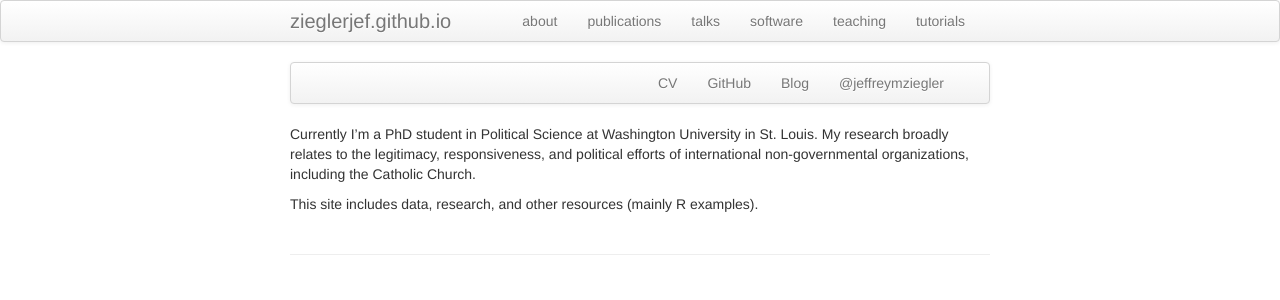
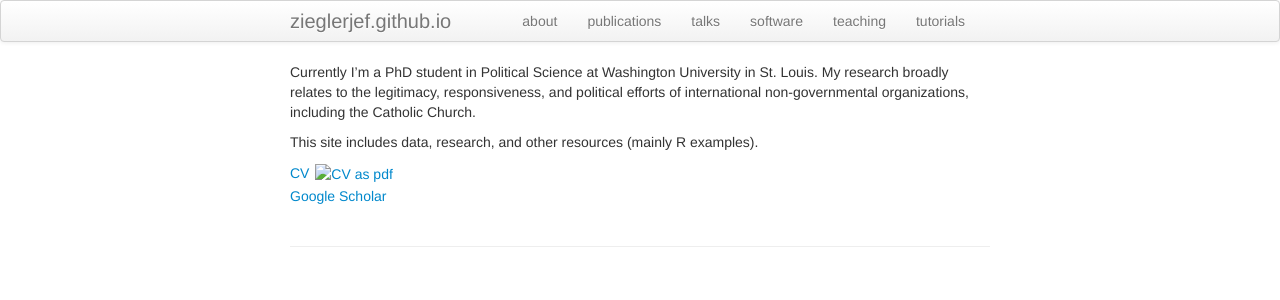
Before and after one commit to zieglerjef/zieglerjef.github.io, a Jekyll site: the page built from index.md, in a window 1280 px wide. Shown: the top 300 px of the page. Built offline with Jekyll 4.4.1, drawn with Linux system fonts in a browser that asks for light colours.

Commit message:
Update index.md

```diff
--- a/index.md
+++ b/index.md
@@ -1,20 +1,11 @@
 ---
 layout: frontpage
-title: About me
+title: Welcome!
 ---
-
-<div class="navbar">
-  <div class="navbar-inner">
-      <ul class="nav">
-          <li><a href="{{ BASE_PATH }}/assets/JeffZiegler_CV.pdf">CV</a></li>
-          <li><a href="https://github.com/zieglerjef">GitHub</a></li>
-          <li><a href="http://zieglerjef.github.io/blog">Blog</a></li>
-          <li><a href="https://twitter.com/jeffreymziegler">@jeffreymziegler</a></li>
-      </ul>
-  </div>
-</div>
-
 
 Currently I’m a PhD student in Political Science at Washington University in St. Louis. My research broadly relates to the legitimacy, responsiveness, and political efforts of international non-governmental organizations, including the Catholic Church.
 
 This site includes data, research, and other resources (mainly R examples).
+
+[CV ![CV as pdf](icons16/pdf-icon.png)](/assets/JeffZiegler_CV.pdf)<br/>
+[Google Scholar](https://scholar.google.com/citations?user=PE2j3DcAAAAJ&hl=sv)<br/>
```
